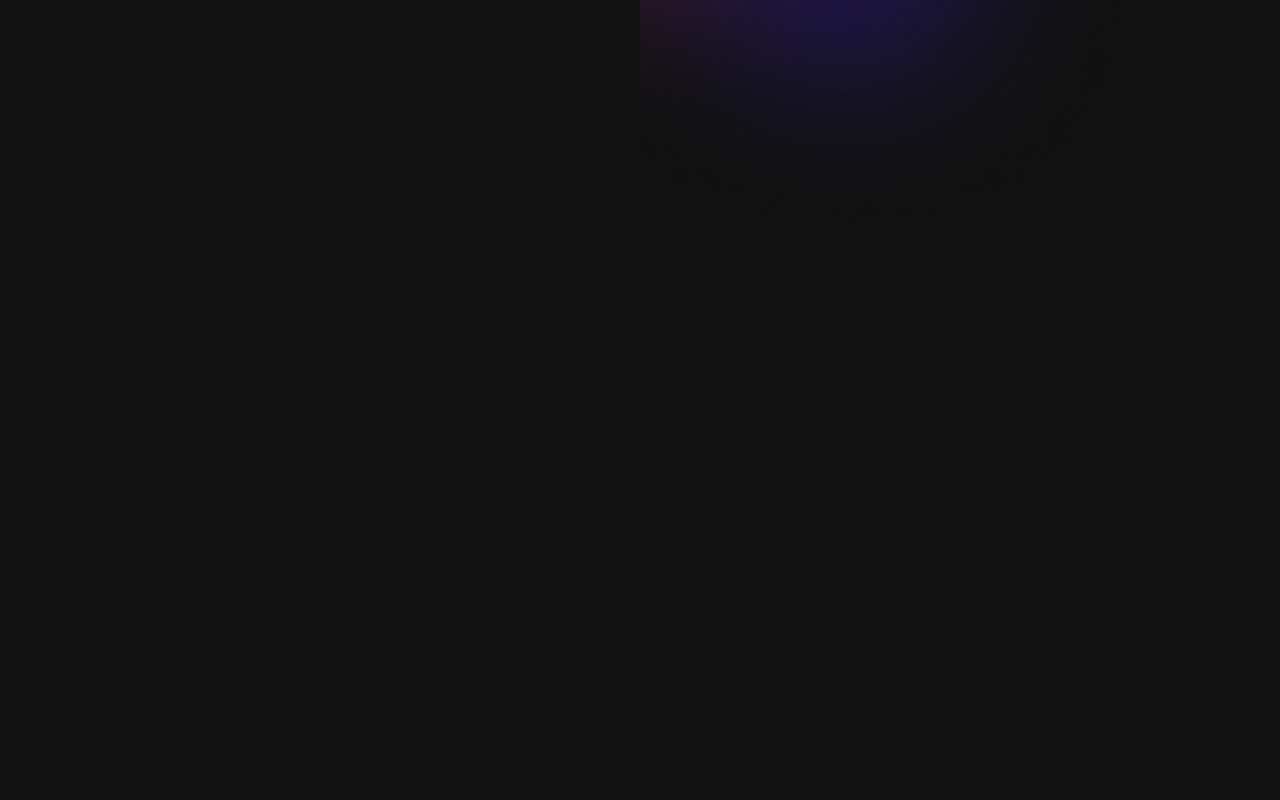
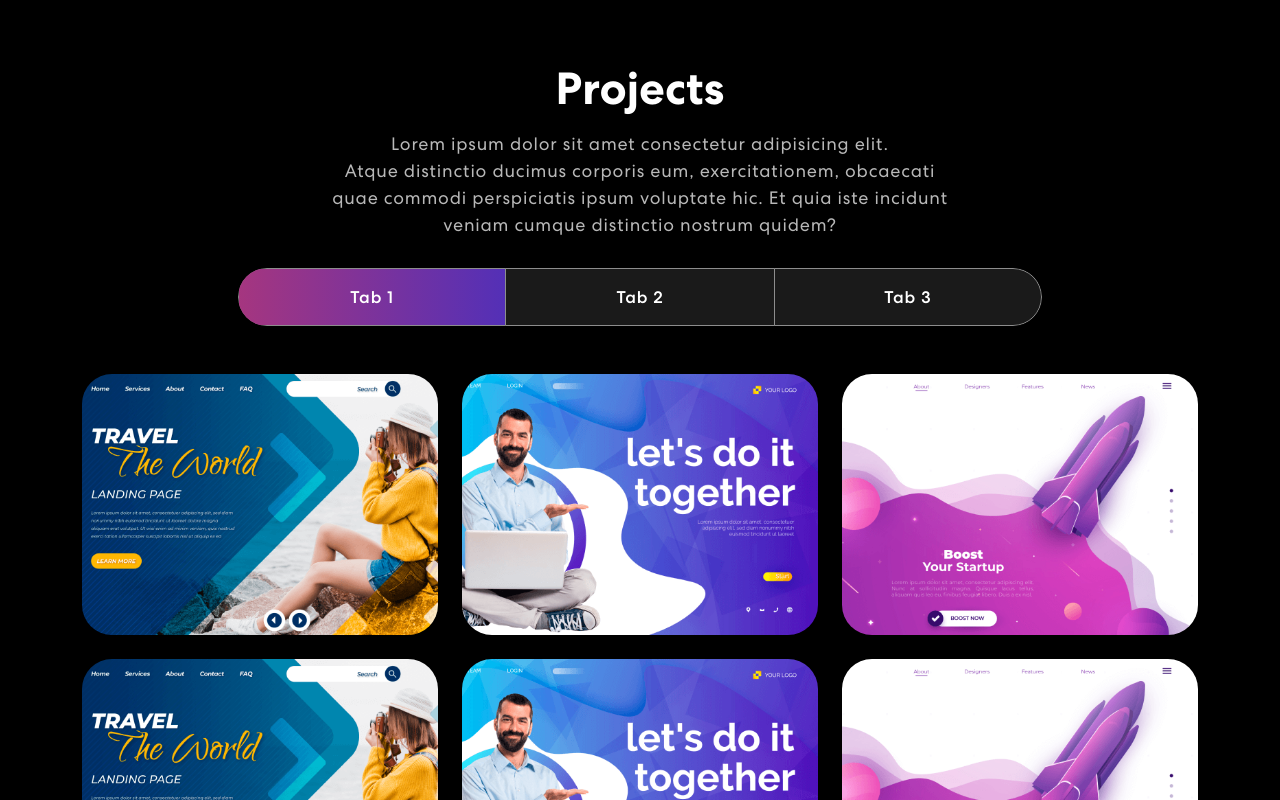
Before and after one commit to mikekim-fullstack/mikekim-portfolio, a React (Create React App) app: page / in a window 1280 px wide. Shown: the part 1520-2320 px from the top of the page. Before the commit the page ends 1765 px from the top, so only its background shows below. Built offline with nearby package versions, Linux system fonts and the light colour scheme.

Commit message:
Projects section is done

```diff
--- a/src/App.js
+++ b/src/App.js
@@ -3,12 +3,14 @@
 import NavBar from './components/NavBar'
 import Banner from './components/Banner'
 import Skills from './components/Skills';
+import Projects from './components/Projects'
 function App() {
   return (
     <div className="App">
       <NavBar />
       <Banner />
       <Skills />
+      <Projects />
     </div>
   );
 }
--- /dev/null
+++ b/src/components/ProjectCards.css
@@ -0,0 +1,50 @@
+.proj-imgbx {
+    position: relative;
+    border-radius: 30px;
+    overflow: hidden;
+    margin-bottom: 24px;
+}
+
+.proj-imgbx::before {
+    content: "";
+    background: linear-gradient(90.21deg, #AA367C -5.91%, #4A2FBD 111.58%);
+    opacity: 0.85;
+    position: absolute;
+    width: 100%;
+    height: 0;
+    transition: 0.4s ease-in-out;
+}
+
+.proj-imgbx:hover::before {
+    height: 100%;
+}
+
+.proj-txbx {
+    position: absolute;
+    text-align: center;
+    top: 65%;
+    left: 50%;
+    transform: translate(-50%, -50%);
+    transition: 0.5s ease-in-out;
+    opacity: 0;
+    width: 100%;
+}
+
+.proj-imgbx:hover .proj-txbx {
+    top: 50%;
+    opacity: 1;
+}
+
+.proj-txbx h4 {
+    font-size: 30px;
+    font-weight: 700;
+    letter-spacing: 0.8px;
+    line-height: 1.1em;
+}
+
+.proj-txbx span {
+    font-style: italic;
+    font-weight: 400;
+    font-size: 15px;
+    letter-spacing: 0.8px;
+}
--- /dev/null
+++ b/src/components/ProjectCards.js
@@ -0,0 +1,17 @@
+import { Col } from 'react-bootstrap'
+import './ProjectCards.css'
+const ProjectCards = ({ title, description, imgUrl }) => {
+
+    return (
+        <Col size={12} sm={6} md={4}>
+            <div className='proj-imgbx'>
+                <img src={imgUrl} alt='imgUrl' />
+                <div className='proj-txbx'>
+                    <h4>{title}</h4>
+                    <span>{description}</span>
+                </div>
+            </div>
+        </Col>
+    )
+}
+export default ProjectCards
--- /dev/null
+++ b/src/components/Projects.css
@@ -0,0 +1,93 @@
+/************ Projects Css ************/
+.projects {
+    padding: 80px 0;
+    position: relative;
+    background-color: black;
+}
+
+.projects h2 {
+    font-size: 45px;
+    font-weight: 700;
+    text-align: center;
+}
+
+.projects p {
+    color: #B8B8B8;
+    font-size: 18px;
+    letter-spacing: 0.8px;
+    line-height: 1.5em;
+    margin: 14px auto 30px auto;
+    text-align: center;
+    width: 56%;
+}
+
+.projects .nav.nav-pills {
+    width: 72%;
+    margin: 0 auto;
+    border-radius: 50px;
+    background-color: rgb(255 255 255 / 10%);
+    overflow: hidden;
+}
+
+.projects .nav.nav-pills .nav-item {
+    width: 33.33333%;
+}
+
+.projects .nav.nav-pills .nav-link {
+    background-color: transparent;
+    border-radius: 0;
+    padding: 17px 0;
+    color: #fff;
+    width: 100%;
+    font-size: 17px;
+    letter-spacing: 0.8px;
+    font-weight: 500;
+    position: relative;
+    transition: 0.3s ease-in-out;
+    text-align: center;
+    z-index: 0;
+}
+
+.projects .nav.nav-pills .nav-link::before {
+    content: "";
+    position: absolute;
+    width: 0;
+    height: 100%;
+    background: linear-gradient(90.21deg, #AA367C -5.91%, #4A2FBD 111.58%);
+    top: 0;
+    left: 0;
+    z-index: -1;
+    transition: 0.3s ease-in-out;
+}
+
+.projects .nav.nav-pills .nav-link.active::before {
+    width: 100% !important;
+}
+
+.projects .nav.nav-pills .nav-link.active {
+    border: 1px solid rgba(255, 255, 255, 1);
+}
+
+.nav-link#projects-tabs-tab-first {
+    border: 1px solid rgba(255, 255, 255, 0.5);
+    border-radius: 55px 0px 0px 55px;
+}
+
+.nav-link#projects-tabs-tab-second {
+    border-top: 1px solid rgba(255, 255, 255, 0.5);
+    border-bottom: 1px solid rgba(255, 255, 255, 0.5);
+}
+
+.nav-link#projects-tabs-tab-third {
+    border: 1px solid rgba(255, 255, 255, 0.5);
+    border-radius: 0 55px 55px 0;
+}
+
+.background-image-right {
+    top: 20%;
+    position: absolute;
+    bottom: 0;
+    width: 35%;
+    right: 0;
+    z-index: -4;
+}
--- /dev/null
+++ b/src/components/Projects.js
@@ -0,0 +1,89 @@
+import React, { useState, useEffect } from 'react'
+import { Container, Row, Col, Tab, Tabs, Nav } from 'react-bootstrap'
+import './Projects.css'
+import projImg1 from "../assets/img/project-img1.png";
+import projImg2 from "../assets/img/project-img2.png";
+import projImg3 from "../assets/img/project-img3.png";
+import ProjectCards from './ProjectCards';
+import colorSharp2 from "../assets/img/color-sharp2.png";
+const Projects = () => {
+    const projects = [
+        {
+            id: 1,
+            title: "Business Startup 1",
+            description: "Design & Development",
+            imgUrl: projImg1,
+
+        },
+        {
+            id: 2,
+            title: "Business Startup 2",
+            description: "Design & Development",
+            imgUrl: projImg2,
+        },
+        {
+            id: 3,
+            title: "Business Startup 3",
+            description: "Design & Development",
+            imgUrl: projImg3,
+        },
+        {
+            id: 4,
+            title: "Business Startup 4",
+            description: "Design & Development",
+            imgUrl: projImg1,
+        },
+        {
+            id: 5,
+            title: "Business Startup 5",
+            description: "Design & Development",
+            imgUrl: projImg2,
+        },
+        {
+            id: 6,
+            title: "Business Startup 6",
+            description: "Design & Development",
+            imgUrl: projImg3,
+        },
+    ]
+    return (
+        <section id='projects' className='projects'>
+            <Container>
+                <Row>
+                    <Col>
+                        <h2>Projects</h2>
+                        <p>Lorem ipsum dolor sit amet consectetur adipisicing elit. <br></br>Atque distinctio ducimus corporis eum, exercitationem, obcaecati quae commodi perspiciatis ipsum voluptate hic. Et quia iste incidunt veniam cumque distinctio nostrum quidem?</p>
+                        <Tab.Container id='projects-tabs' defaultActiveKey='first'>
+                            <Nav variant="pills" className='nav-pills mb-5 justy
+                        fy-conent-center align-items-center' id='pills-tab'>
+                                <Nav.Item>
+                                    <Nav.Link eventKey='first'>Tab 1</Nav.Link>
+                                </Nav.Item>
+                                <Nav.Item>
+                                    <Nav.Link eventKey="second">Tab 2</Nav.Link>
+                                </Nav.Item>
+                                <Nav.Item>
+                                    <Nav.Link eventKey="third" >Tab 3</Nav.Link>
+                                </Nav.Item>
+                            </Nav>
+                            <Tab.Content>
+                                <Tab.Pane eventKey={'first'}>
+                                    <Row>
+                                        {
+                                            projects.map((project) => (<ProjectCards key={project.id} {...project} />))
+                                        }
+                                    </Row>
+                                </Tab.Pane>
+                                <Tab.Pane eventKey={'second'} >`Lorem ipsum dolor sit amet consectetur adipisicing elit. Consequuntur eaque esse porro corporis iusto alias labore neque possimus eum at.`</Tab.Pane>
+                                <Tab.Pane eventKey={'third'} >Lorem, ipsum dolor sit amet consectetur adipisicing elit. Illo ipsam accusamus cupiditate libero quaerat suscipit repellendus placeat eveniet odit nulla.</Tab.Pane>
+                            </Tab.Content>
+                        </Tab.Container>
+
+                    </Col>
+                </Row>
+            </Container>
+            <img className='background-image-right' src={colorSharp2} />
+        </section>
+    )
+}
+export default Projects
```
